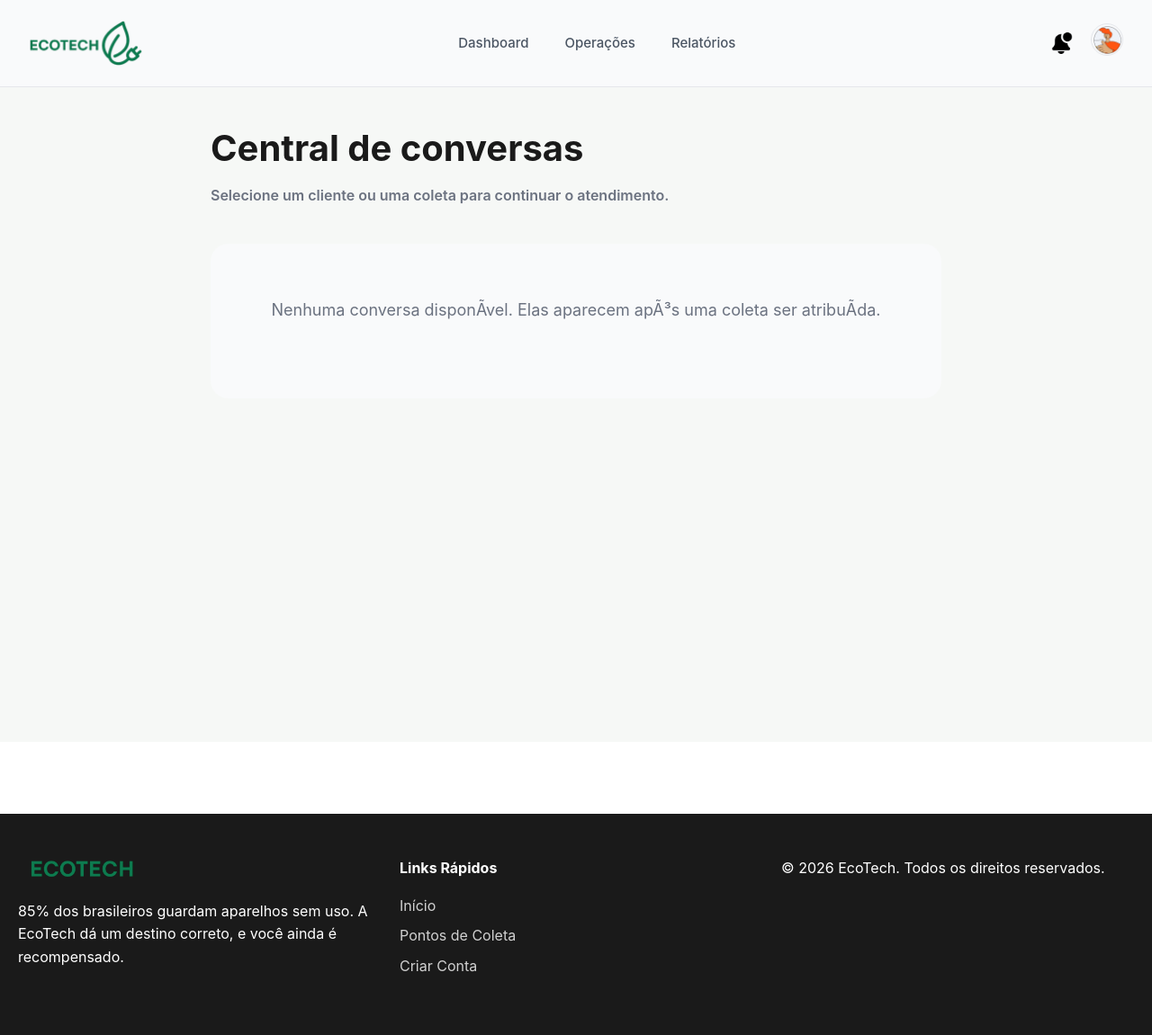
After one commit to mathsNS/Ecotech, a Flask app: page /conversas in a window 1280 px wide. The commit adds this page. Shown: the whole page at 90% size. Run offline with Flask 3, Linux system fonts and the light colour scheme; the visitor is signed in with stand-in values (Sample User, id 1).

Commit message:
feat: cria central de conversas da empresa

```diff
--- a/ecotech/infrastructure/templates/base.html
+++ b/ecotech/infrastructure/templates/base.html
@@ -33,6 +33,7 @@
                 {% endif %}
                 {% if usuario.tipo == 'empresa' %}
                 <a href="{{ url_for('oportunidades_empresa') }}" class="nav-item nav-item-badged {% if request.endpoint == 'oportunidades_empresa' %}active{% endif %}">Oportunidades{% if oportunidades_ativas %}<span class="nav-count">{{ oportunidades_ativas if oportunidades_ativas < 100 else '99+' }}</span>{% endif %}</a>
+                <a href="{{ url_for('central_conversas') }}" class="nav-item {% if request.endpoint in ('central_conversas','chat_solicitacao') %}active{% endif %}">Conversas</a>
                 <a href="{{ url_for('planos') }}" class="nav-item {% if request.endpoint == 'planos' %}active{% endif %}">Planos</a>
                 {% endif %}
             </div>
--- /dev/null
+++ b/ecotech/infrastructure/templates/conversas.html
@@ -0,0 +1,16 @@
+{% extends "base.html" %}
+{% block title %}Conversas â€” EcoTech{% endblock %}
+{% block content %}
+<div class="ecotech-page"><div class="container narrow-container">
+  <div class="page-header"><div class="header-text"><h1>Central de conversas</h1><p class="subtitle">Selecione um cliente ou uma coleta para continuar o atendimento.</p></div></div>
+  <section class="conversation-center">
+    {% for conversa in conversas %}
+    <a class="conversation-card {{ 'has-unread' if conversa.nao_lidas else '' }}" href="{{ url_for('chat_solicitacao',id_sol=conversa.solicitacao_id) }}">
+      <div class="conversation-avatar">{{ conversa.contato_nome[:1]|upper }}</div>
+      <div class="conversation-summary"><div><strong>{{ conversa.contato_nome }}</strong><span>Coleta #{{ conversa.solicitacao_id[:8] }}</span></div><p>{{ conversa.ultima_mensagem or 'Conversa disponÃ­vel. Envie a primeira mensagem.' }}</p></div>
+      <div class="conversation-meta"><time>{{ conversa.ultima_mensagem_em|data_br('data_hora') }}</time>{% if conversa.nao_lidas %}<span>{{ conversa.nao_lidas }} nova{{ 's' if conversa.nao_lidas != 1 else '' }}</span>{% endif %}</div>
+    </a>
+    {% else %}<div class="empty-state"><p>Nenhuma conversa disponÃ­vel. Elas aparecem apÃ³s uma coleta ser atribuÃ­da.</p></div>{% endfor %}
+  </section>
+</div></div>
+{% endblock %}
```
